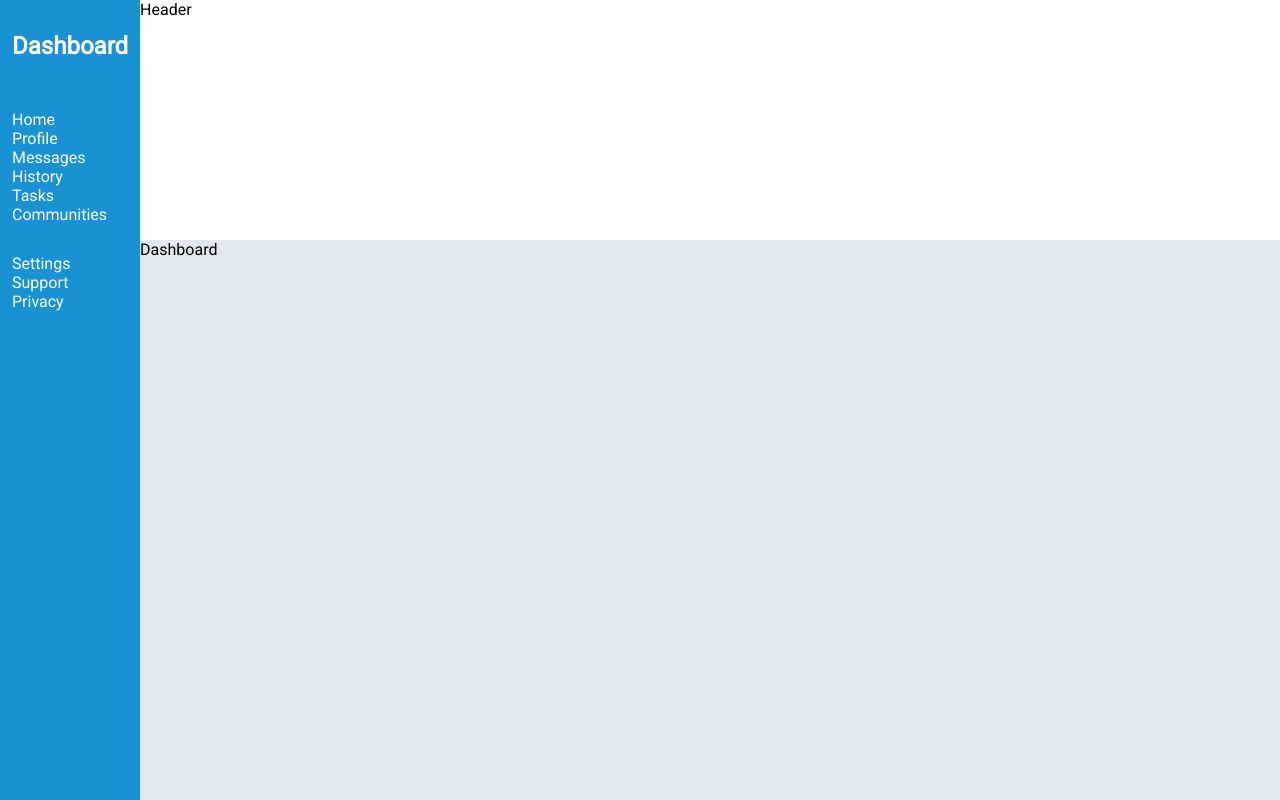
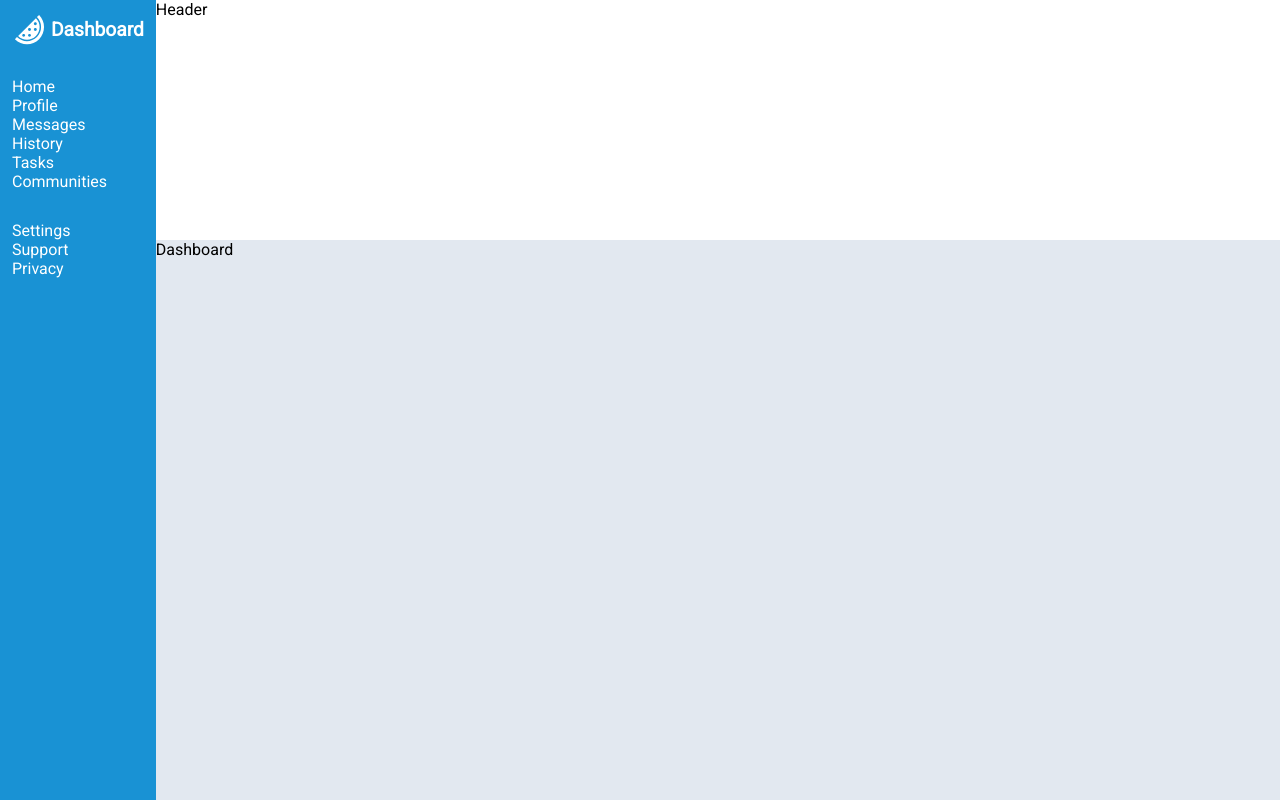
Before and after one commit to bstephe9/admin-dashboard, a plain HTML site: page index.html in a window 1280 px wide. Drawn offline with Linux system fonts and the light colour scheme.

Commit message:
feat: add sidebar icons

```diff
--- a/index.html
+++ b/index.html
@@ -14,8 +14,12 @@
   <body>
     <div class="sidebar">
       <div class="logo-section">
-        <div class="logo"></div>
-        <h2>Dashboard</h2>
+        <svg xmlns="http://www.w3.org/2000/svg" viewBox="0 0 24 24">
+          <title>fruit-watermelon</title>
+          <path
+            d="M16.4 16.4C19.8 13 19.8 7.5 16.4 4.2L4.2 16.4C7.5 19.8 13 19.8 16.4 16.4M16 7C16.6 7 17 7.4 17 8C17 8.6 16.6 9 16 9S15 8.6 15 8C15 7.4 15.4 7 16 7M16 11C16.6 11 17 11.4 17 12C17 12.6 16.6 13 16 13S15 12.6 15 12C15 11.4 15.4 11 16 11M12 11C12.6 11 13 11.4 13 12C13 12.6 12.6 13 12 13S11 12.6 11 12C11 11.4 11.4 11 12 11M12 15C12.6 15 13 15.4 13 16C13 16.6 12.6 17 12 17S11 16.6 11 16C11 15.4 11.4 15 12 15M8 17C7.4 17 7 16.6 7 16C7 15.4 7.4 15 8 15S9 15.4 9 16C9 16.6 8.6 17 8 17M18.6 18.6C14 23.2 6.6 23.2 2 18.6L3.4 17.2C7.2 21 13.3 21 17.1 17.2C20.9 13.4 20.9 7.3 17.1 3.5L18.6 2C23.1 6.6 23.1 14 18.6 18.6Z" />
+        </svg>
+        <div class="logo-header">Dashboard</div>
       </div>
       <nav>
         <div>Home</div>
--- a/styles.css
+++ b/styles.css
@@ -24,6 +24,25 @@ body {
   padding: 12px;
 }
 
+.sidebar svg {
+  fill: white;
+}
+
+.logo-section {
+  display: flex;
+  align-items: center;
+  gap: 4px;
+}
+
+.logo-section svg {
+  width: 35px;
+}
+
+.logo-header {
+  font-size: 1.2rem;
+  font-weight: 900;
+}
+
 main {
   display: flex;
   flex-direction: column;
```
